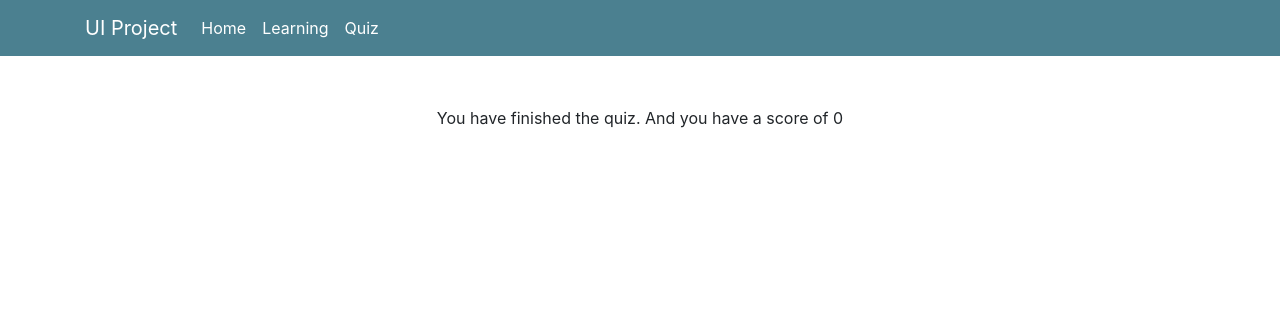
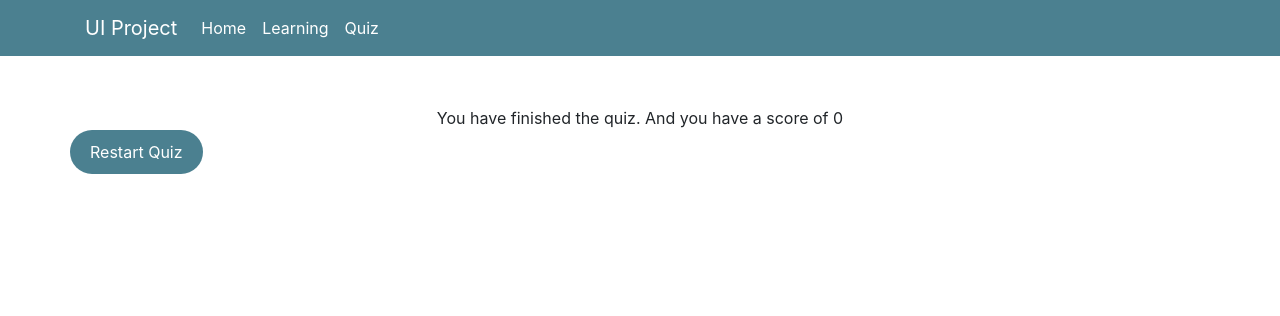
Before and after one commit to Alexsouthwick/UIproject, a Flask app: page /quiz/end in a window 1280 px wide. Shown: the top 316 px of the page. Run offline with Flask 2, Linux system fonts and the light colour scheme; some libraries are stand-ins or nearby versions.

Commit message:
Added a restart quiz button at the end of the quiz

```diff
--- a/templates/quiz_end.html
+++ b/templates/quiz_end.html
@@ -14,5 +14,13 @@
     </div>
 </div>
 
+<div class = "row">
+    <a href="/quiz/start">
+        <button class="continue-btn">
+           Restart Quiz
+        </button>
+    </a>
+</div>
+
 
 {% endblock %}
```
Also changed, not shown: 1 other file.
